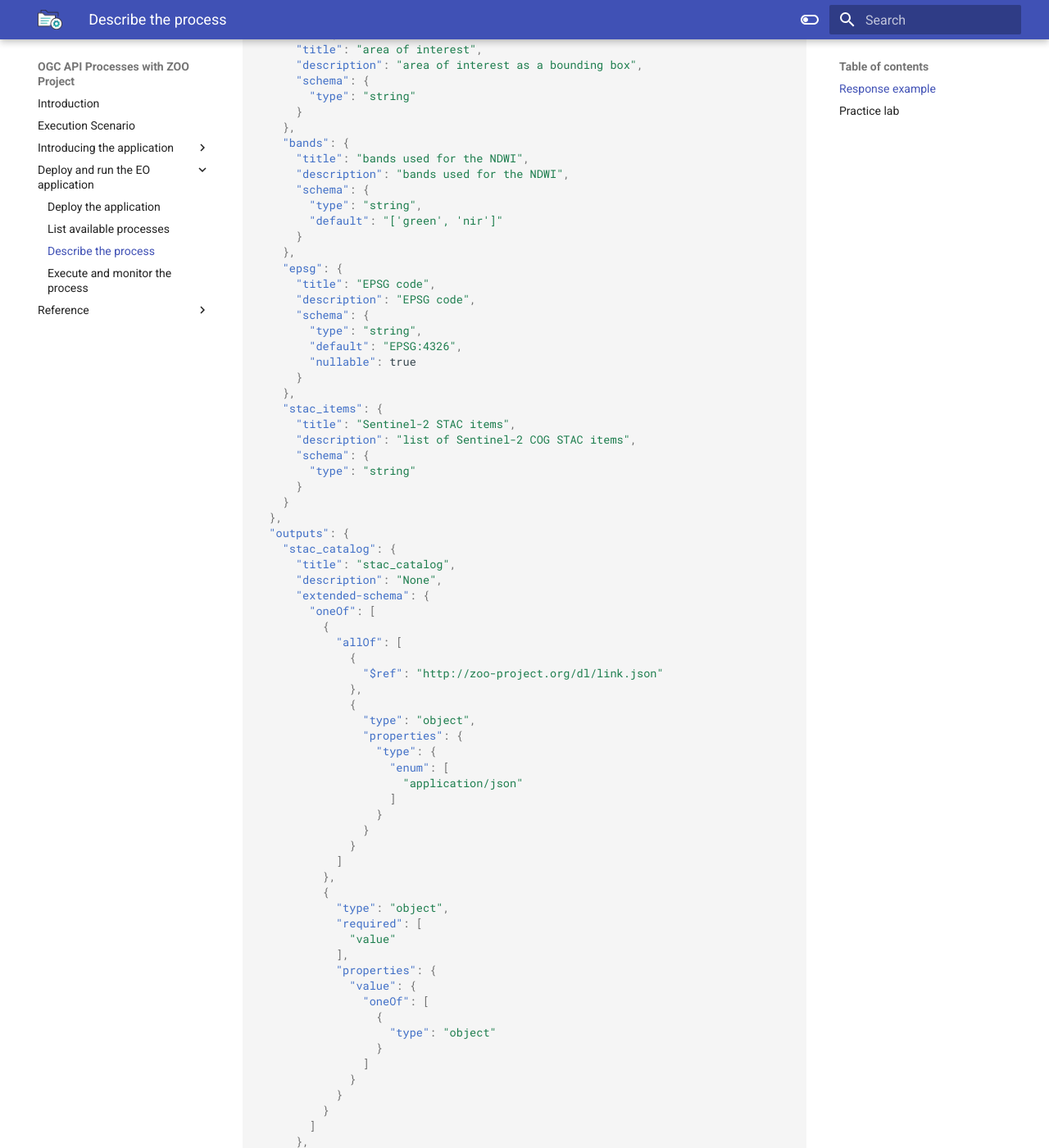
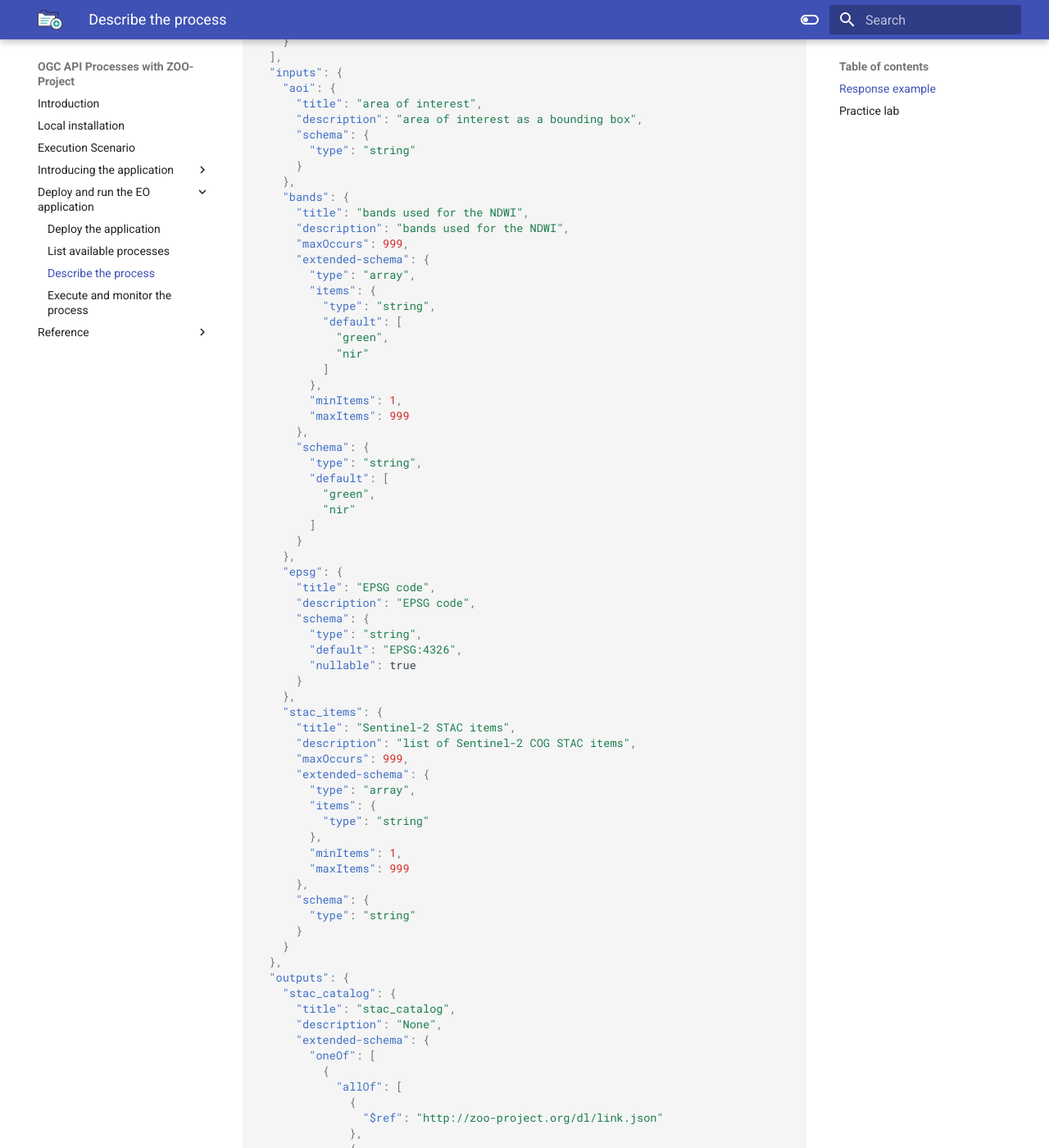
Before and after one commit to parham-membari-terradue/ogc-api-processes-with-zoo, an MkDocs documentation site: the page built from docs/describe-process.md, in a window 1280 px wide and 1400 px high, scrolled down 2434 px. Shown: the whole window at 82% size. Built offline with MkDocs 1.6.1 and Material for MkDocs 9.7.7, drawn with Linux system fonts in a browser that asks for light colours; some of the changed text lies outside the part shown.

Commit message:
Add installation section
Add instructions to deploy the ZOO-Project with DRU and CWL support on a local kubernetes cluster

```diff
--- a/docs/describe-process.md
+++ b/docs/describe-process.md
@@ -89,9 +90,25 @@
     "bands": {
       "title": "bands used for the NDWI",
       "description": "bands used for the NDWI",
+      "maxOccurs": 999,
+      "extended-schema": {
+        "type": "array",
+        "items": {
+          "type": "string",
+          "default": [
+            "green",
+            "nir"
+          ]
+        },
+        "minItems": 1,
+        "maxItems": 999
+      },
       "schema": {
         "type": "string",
-        "default": "['green', 'nir']"
+        "default": [
+          "green",
+          "nir"
+        ]
       }
     },
     "epsg": {
@@ -106,6 +123,15 @@
     "stac_items": {
       "title": "Sentinel-2 STAC items",
       "description": "list of Sentinel-2 COG STAC items",
+      "maxOccurs": 999,
+      "extended-schema": {
+        "type": "array",
+        "items": {
+          "type": "string"
+        },
+        "minItems": 1,
+        "maxItems": 999
+      },
       "schema": {
         "type": "string"
       }
--- a/mkdocs.yml
+++ b/mkdocs.yml
@@ -1,4 +1,4 @@
-site_name: OGC API Processes with ZOO Project
+site_name: OGC API Processes with ZOO-Project
 
 theme:
     logo: assets/icon-eoap.png
@@ -57,6 +57,7 @@
 
 nav:
   - Introduction: 'index.md'
+  - Local installation: 'installation.md'
   - Execution Scenario: execution-scenario.md
   - Introducing the application:
     - Water bodies detection: app/water-bodies-detection.md
@@ -68,6 +69,6 @@
   - Reference:
     - OGC API Processes: reference/ogc-api-processes.md
     - OGC API Processes OpenAPI: reference/ogc-api-processes-openapi.md
-    - ZOO Project: reference/zoo-project.md
+    - ZOO-Project: reference/zoo-project.md
 
 copyright: <a href="https://img.shields.io/badge/License-CC_BY--SA_4.0-lightgrey.svg">License CC BY-SA 4.0</a>, by <a href="https://creativecommons.org/licenses/by-sa/4.0/">Creative Commons</a>
```
Also changed, not shown: other parts of docs/describe-process.md (+1 -0 lines), docs/deploy-application.md (+1 -0 lines), docs/execute-monitor-process.md (+1 -0 lines), docs/index.md (+4 -3 lines), docs/installation.md (added, +166 -0 lines), docs/reference/zoo-project.md (+3 -3 lines), 4 other files.
